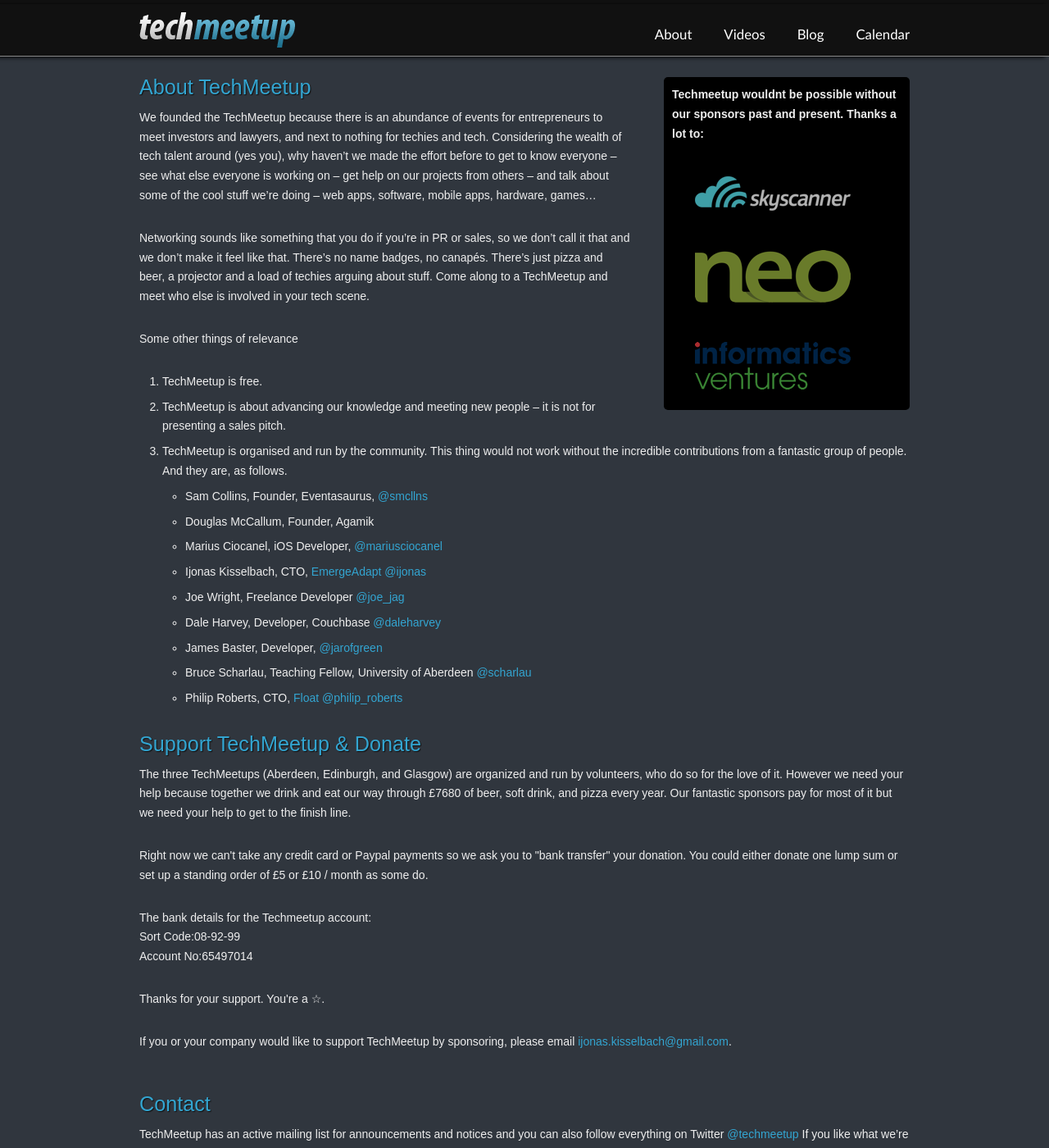
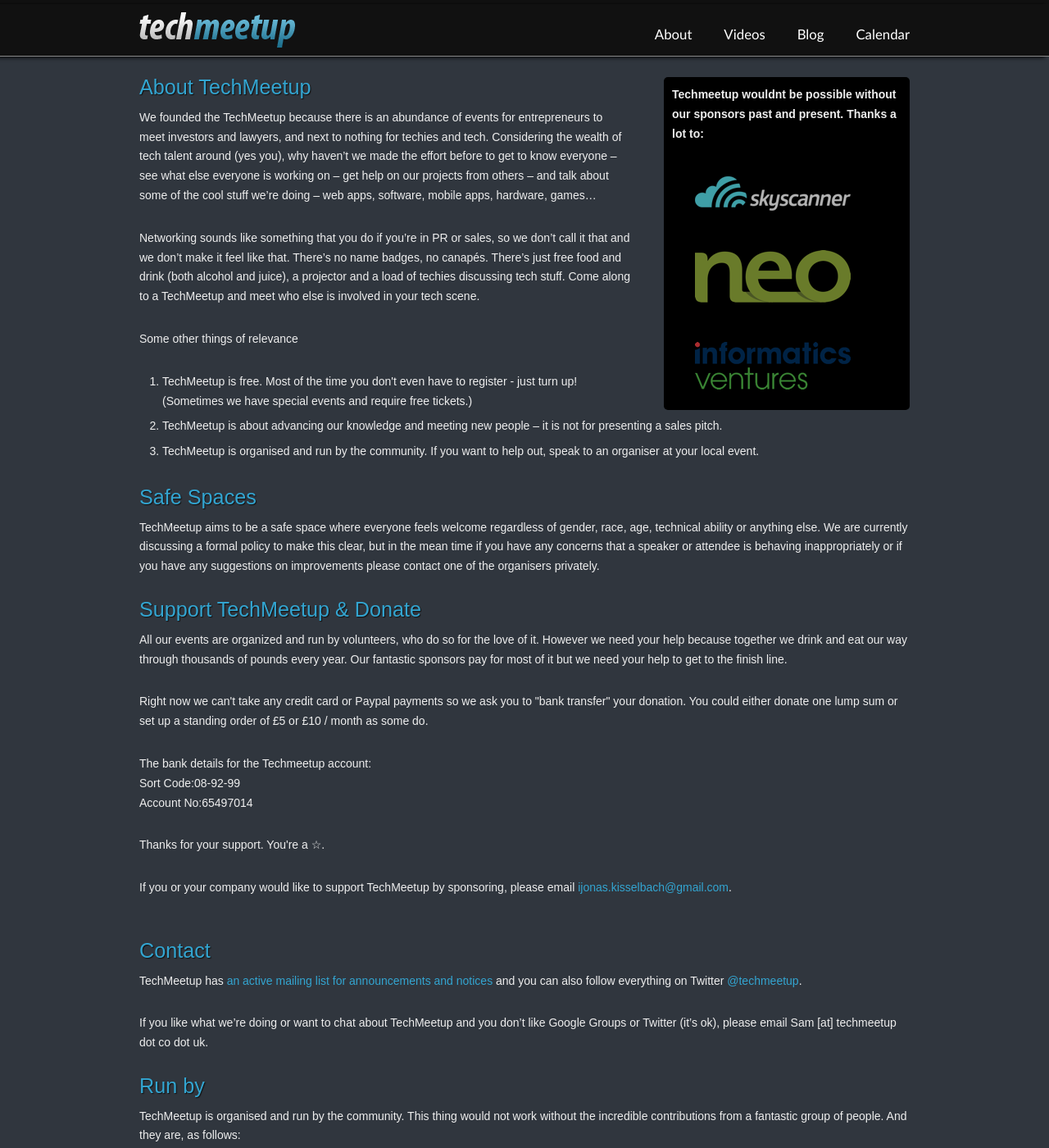
Before and after one commit to techmeetup/techmeetup.co.uk, a Jekyll site: the page built from about.html, in a window 1280 px wide and 1400 px high. Shown: the whole window at 82% size. Built offline with Jekyll 4.4.1, drawn with Linux system fonts in a browser that asks for light colours; Markdown is read by kramdown in place of the engine named in the settings; some of the changed text lies outside the part shown.

Commit message:
Tweaked copy on index and about

```diff
--- a/about.html
+++ b/about.html
@@ -20,33 +20,30 @@
 
 <p>We founded the TechMeetup because there is an abundance of events for entrepreneurs to meet investors and lawyers, and next to nothing for techies and tech. Considering the wealth of tech talent around (yes you), why haven’t we made the effort before to get to know everyone – see what else everyone is working on – get help on our projects from others – and talk about some of the cool stuff we’re doing – web apps, software, mobile apps, hardware, games…</p>
 
-<p>Networking sounds like something that you do if you’re in PR or sales, so we don’t call it that and we don’t make it feel like that. There’s no name badges, no canapés. There’s just pizza and beer, a projector and a load of techies arguing about stuff. Come along to a TechMeetup and meet who else is involved in your tech scene.</p>
+<p>Networking sounds like something that you do if you’re in PR or sales, so we don’t call it that and we don’t make it feel like that. There’s no name badges, no canapés. There’s just free food and drink (both alcohol and juice), a projector and a load of techies discussing tech stuff. Come along to a TechMeetup and meet who else is involved in your tech scene.</p>
 
 <p>Some other things of relevance</p>
 
 <ol>
-  <li>TechMeetup is free.</li>
+  <li>TechMeetup is free. Most of the time you don't even have to register - just turn up! (Sometimes we have special events and require free tickets.)</li>
   <li>TechMeetup is about advancing our knowledge and meeting new people – it is not for presenting a sales pitch.</li>
-  <li>TechMeetup is organised and run by the community. This thing would not work without the incredible contributions from a fantastic group of people. And they are, as follows.
-   <ul>
-     <li>Sam Collins, Founder, Eventasaurus, <a href="http://twitter.com/smcllns">@smcllns</a></li>
-     <li>Douglas McCallum, Founder, Agamik</li>
-     <li>Marius Ciocanel, iOS Developer, <a href="http://twitter.com/mariusciocanel">@mariusciocanel</a></li>
-     <li>Ijonas Kisselbach, CTO, <a href="http://emergeadapt.com">EmergeAdapt</a> <a href="http://twitter.com/ijonas">@ijonas</a></li>
-     <li>Joe Wright, Freelance Developer <a href="http://twitter.com/joe_jag">@joe_jag</a></li>
-     <li>Dale Harvey, Developer, Couchbase <a href="http://twitter.com/daleharvey">@daleharvey</a></li>
-     <li>James Baster, Developer, <a href="http://twitter.com/jarofgreen">@jarofgreen</a></li>
-     <li>Bruce Scharlau, Teaching Fellow, University of Aberdeen <a href="http://twitter.com/scharlau">@scharlau</a></li>
-     <li>Philip Roberts, CTO, <a href="http://floatapp.com">Float</a> <a href="http://twitter.com/philip_roberts">@philip_roberts</a></li>
-   </ul>
-  </li>
+  <li>TechMeetup is organised and run by the community. If you want to help out, speak to an organiser at your local event.</li>
 </ol>
 
 <br />
+
+<a name="donate"></a>
+<h2>Safe Spaces</h2>
+
+<p>TechMeetup aims to be a safe space where everyone feels welcome regardless of gender, race, age, technical ability or anything else.
+	We are currently discussing a formal policy to make this clear, but in the mean time if you have any concerns that
+	a speaker or attendee is behaving inappropriately or if you have any suggestions on improvements please
+	contact one of the organisers privately.</p>
+
 <a name="donate"></a>
 <h2>Support TechMeetup & Donate</h2>
 <p>
-The three TechMeetups (Aberdeen, Edinburgh, and Glasgow) are organized and run by volunteers, who do so for the love of it. However we need your help because together we drink and eat our way through £7680 of beer, soft drink, and pizza every year. Our fantastic sponsors  pay for most of it but we need your help to get to the finish line.
+All our events are organized and run by volunteers, who do so for the love of it. However we need your help because together we drink and eat our way through thousands of pounds every year. Our fantastic sponsors  pay for most of it but we need your help to get to the finish line.
 </p>
 <p>
 Right now we can't take any credit card or Paypal payments so we ask you to "bank transfer" your donation. You could either donate one lump sum or set up a standing order of £5 or £10 / month as some do.
@@ -66,6 +63,23 @@
 <br />
 <h2>Contact</h2>
 
-TechMeetup has an active mailing list for announcements and notices and you can also follow everything on Twitter <a href="http://twitter.com/techmeetup">@techmeetup</a>
+<p>TechMeetup has <a href="http://groups.google.com/group/techmeetup?pli=1">an active mailing list for announcements and notices</a> and you can also follow everything on Twitter <a href="http://twitter.com/techmeetup">@techmeetup</a>.</p>
 
-If you like what we’re doing or want to chat about TechMeetup and you don’t like Google Groups or Twitter (it’s ok), please email Sam [at] techmeetup dot co dot uk.
+<p>If you like what we’re doing or want to chat about TechMeetup and you don’t like Google Groups or Twitter (it’s ok), please email Sam [at] techmeetup dot co dot uk.</p>
+
+<h2>Run by</h2>
+
+<p>TechMeetup is organised and run by the community. This thing would not work without the incredible contributions from a fantastic group of people. And they are, as follows:</p>
+  <ul>
+	<li>Sam Collins, Founder, Eventasaurus, <a href="http://twitter.com/smcllns">@smcllns</a></li>
+	<li>Douglas McCallum, Founder, Agamik</li>
+	<li>Marius Ciocanel, iOS Developer, <a href="http://twitter.com/mariusciocanel">@mariusciocanel</a></li>
+	<li>Ijonas Kisselbach, CTO, <a href="http://emergeadapt.com">EmergeAdapt</a> <a href="http://twitter.com/ijonas">@ijonas</a></li>
+	<li>Joe Wright, Freelance Developer <a href="http://twitter.com/joe_jag">@joe_jag</a></li>
+	<li>Dale Harvey, Developer, Couchbase <a href="http://twitter.com/daleharvey">@daleharvey</a></li>
+	<li>James Baster, Developer, <a href="http://twitter.com/jarofgreen">@jarofgreen</a></li>
+	<li>Bruce Scharlau, Teaching Fellow, University of Aberdeen <a href="http://twitter.com/scharlau">@scharlau</a></li>
+	<li>Philip Roberts, CTO, <a href="http://floatapp.com">Float</a> <a href="http://twitter.com/philip_roberts">@philip_roberts</a></li>
+  </ul>
+
+<p>If you want to help out, speak to an organiser at your local event.</p>
--- a/index.html
+++ b/index.html
@@ -5,9 +5,9 @@
 
 <div id="head">
   <div id="intro">
-       <p>TechMeetup is a monthly excuse for developers and the tech community around Scotland to eat pizza, drink beer (or juice!) and learn new stuff from each other. No name badges, no sales pitches, just informative presentations from your peers and a chance to meet some of the tech community around you.</p>
+       <p>TechMeetup is a monthly excuse for developers and the tech community around Scotland to meet up and learn new stuff from each other. No name badges, no sales pitches, just informative presentations from your peers and a chance to meet some of the tech community around you.</p>
 
-       <p>We're not centred around specific languages or technologies; we believe there's stuff to learn from mixing everyone together. There's no need to register or cost to attend — just find out when the next one is one near you and show up!</p>
+       <p>We're not centred around specific languages, technologies or disciplines; we believe there's stuff to learn from mixing everyone together. There's no need to register or cost to attend — just find out when the next one is one near you and show up!</p>
   </div>
 
   <div id="sponsors"><h4>Thanks to our sponsors:</h4>
```
